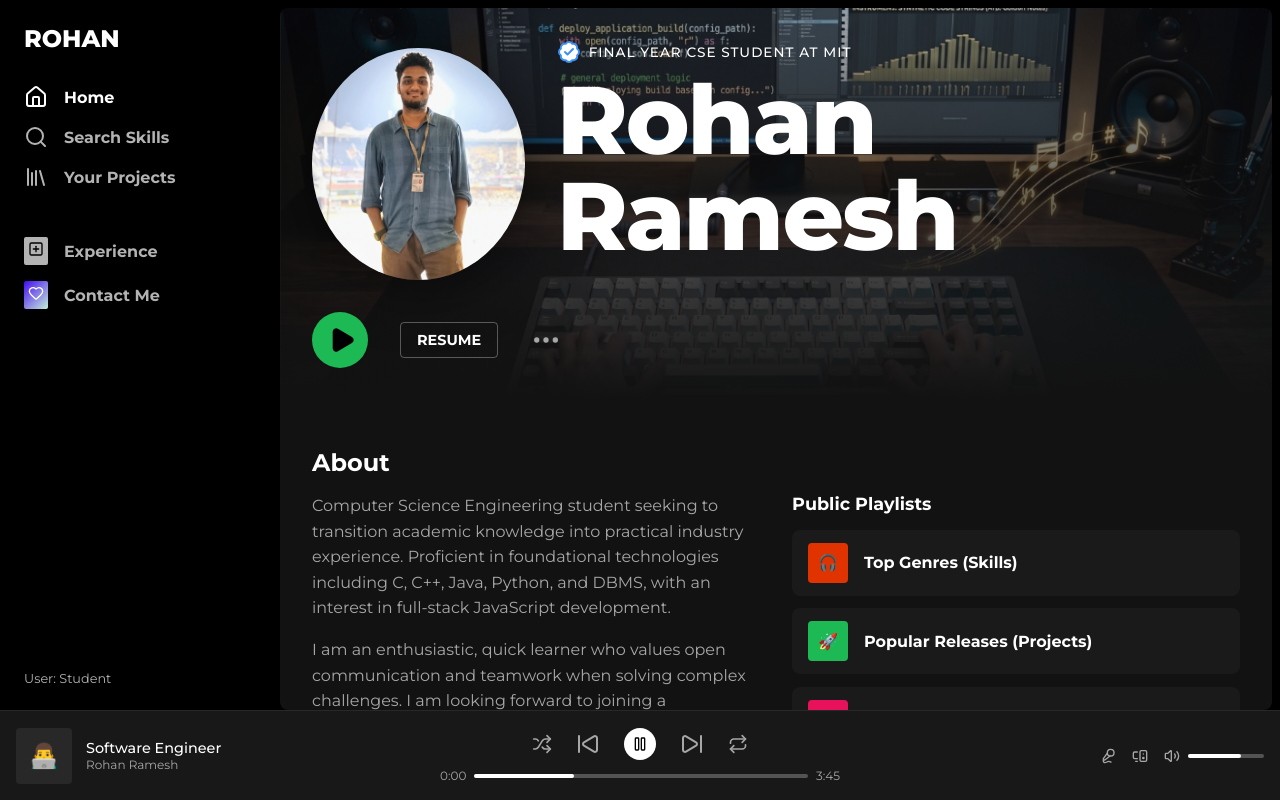
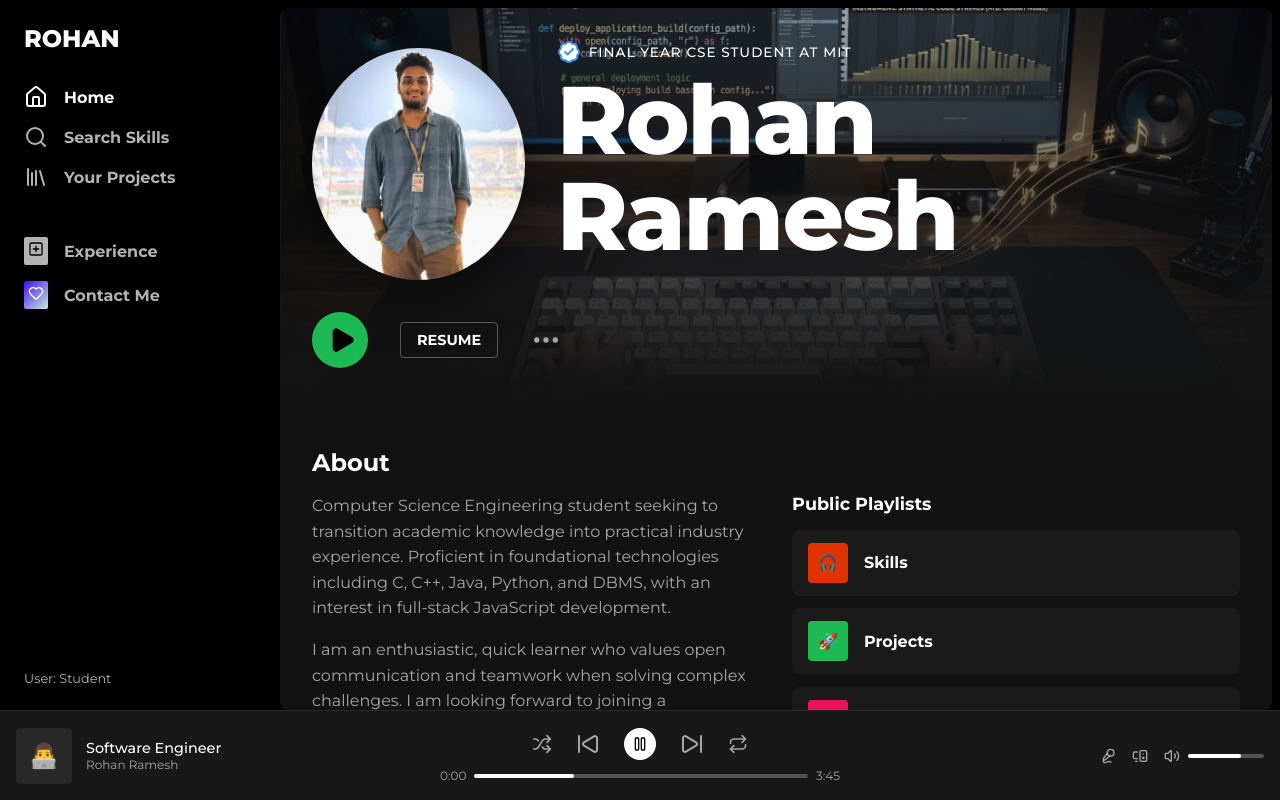
Before and after one commit to magician1811/portfolio-website, a React (Vite) app: page / in a window 1280 px wide. Both pictures are taken after a click on the button "Enter". Built offline with nearby package versions, Linux system fonts and the light colour scheme.

Commit message:
Simplify section titles, remove Spotify-themed tags

```diff
--- a/src/components/About.jsx
+++ b/src/components/About.jsx
@@ -18,19 +18,19 @@ export default function About() {
            <div style={{ display: 'flex', flexDirection: 'column', gap: '0.8rem' }}>
              <a href="#skills" className="spotify-card" style={{ padding: '0.8rem 1rem', color: 'var(--text-white)', textDecoration: 'none', fontWeight: '600', display: 'flex', alignItems: 'center', gap: '1rem' }}>
                <div style={{ width: '40px', height: '40px', backgroundColor: '#E13300', borderRadius: '4px', display: 'flex', alignItems: 'center', justifyContent: 'center', flexShrink: 0 }}>🎧</div>
-               Top Genres (Skills)
+               Skills
              </a>
              <a href="#projects" className="spotify-card" style={{ padding: '0.8rem 1rem', color: 'var(--text-white)', textDecoration: 'none', fontWeight: '600', display: 'flex', alignItems: 'center', gap: '1rem' }}>
                <div style={{ width: '40px', height: '40px', backgroundColor: '#1DB954', borderRadius: '4px', display: 'flex', alignItems: 'center', justifyContent: 'center', flexShrink: 0 }}>🚀</div>
-               Popular Releases (Projects)
+               Projects
              </a>
              <a href="#experience" className="spotify-card" style={{ padding: '0.8rem 1rem', color: 'var(--text-white)', textDecoration: 'none', fontWeight: '600', display: 'flex', alignItems: 'center', gap: '1rem' }}>
                <div style={{ width: '40px', height: '40px', backgroundColor: '#E8115B', borderRadius: '4px', display: 'flex', alignItems: 'center', justifyContent: 'center', flexShrink: 0 }}>📖</div>
-               Tracklist (Experience)
+               Experience
              </a>
              <a href="#originals" className="spotify-card" style={{ padding: '0.8rem 1rem', color: 'var(--text-white)', textDecoration: 'none', fontWeight: '600', display: 'flex', alignItems: 'center', gap: '1rem' }}>
                <div style={{ width: '40px', height: '40px', backgroundColor: '#8D67AB', borderRadius: '4px', display: 'flex', alignItems: 'center', justifyContent: 'center', flexShrink: 0 }}>🎵</div>
-               Original Releases
+               Originals
              </a>
            </div>
         </div>
--- a/src/components/Originals.jsx
+++ b/src/components/Originals.jsx
@@ -3,7 +3,7 @@ import React from 'react';
 export default function Originals() {
   return (
     <section id="originals" style={{ marginTop: '3rem' }}>
-      <h2 className="section-title">Original Releases</h2>
+      <h2 className="section-title">Originals</h2>
 
       <div style={{ marginTop: '1.5rem', borderRadius: '12px', overflow: 'hidden' }}>
         <iframe
--- a/src/components/Projects.jsx
+++ b/src/components/Projects.jsx
@@ -24,7 +24,7 @@ const projects = [
 export default function Projects() {
   return (
     <section id="projects" style={{ marginTop: '3rem' }}>
-      <h2 className="section-title">Popular Releases (Projects)</h2>
+      <h2 className="section-title">Projects</h2>
 
       <div style={{ display: 'flex', flexDirection: 'column', gap: '1.5rem', marginTop: '1.5rem' }}>
         {projects.map((project, idx) => (
--- a/src/components/Skills.jsx
+++ b/src/components/Skills.jsx
@@ -24,7 +24,7 @@ const skillCategories = [
 export default function Skills() {
   return (
     <section id="skills" style={{ marginTop: '3rem' }}>
-      <h2 className="section-title">Top Genres (Skills)</h2>
+      <h2 className="section-title">Skills</h2>
 
       <div className="bento-grid">
         {skillCategories.map((category, idx) => (
```
